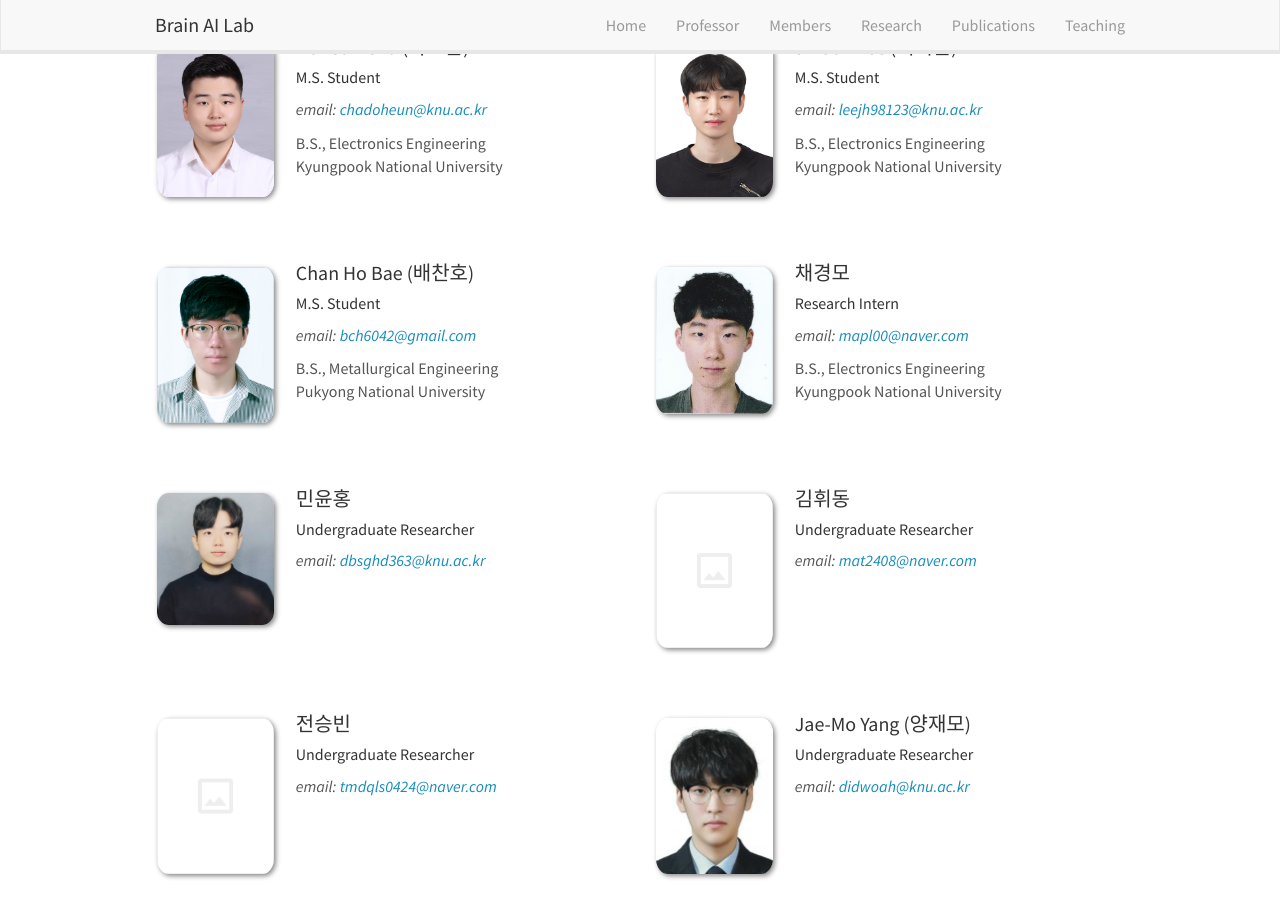
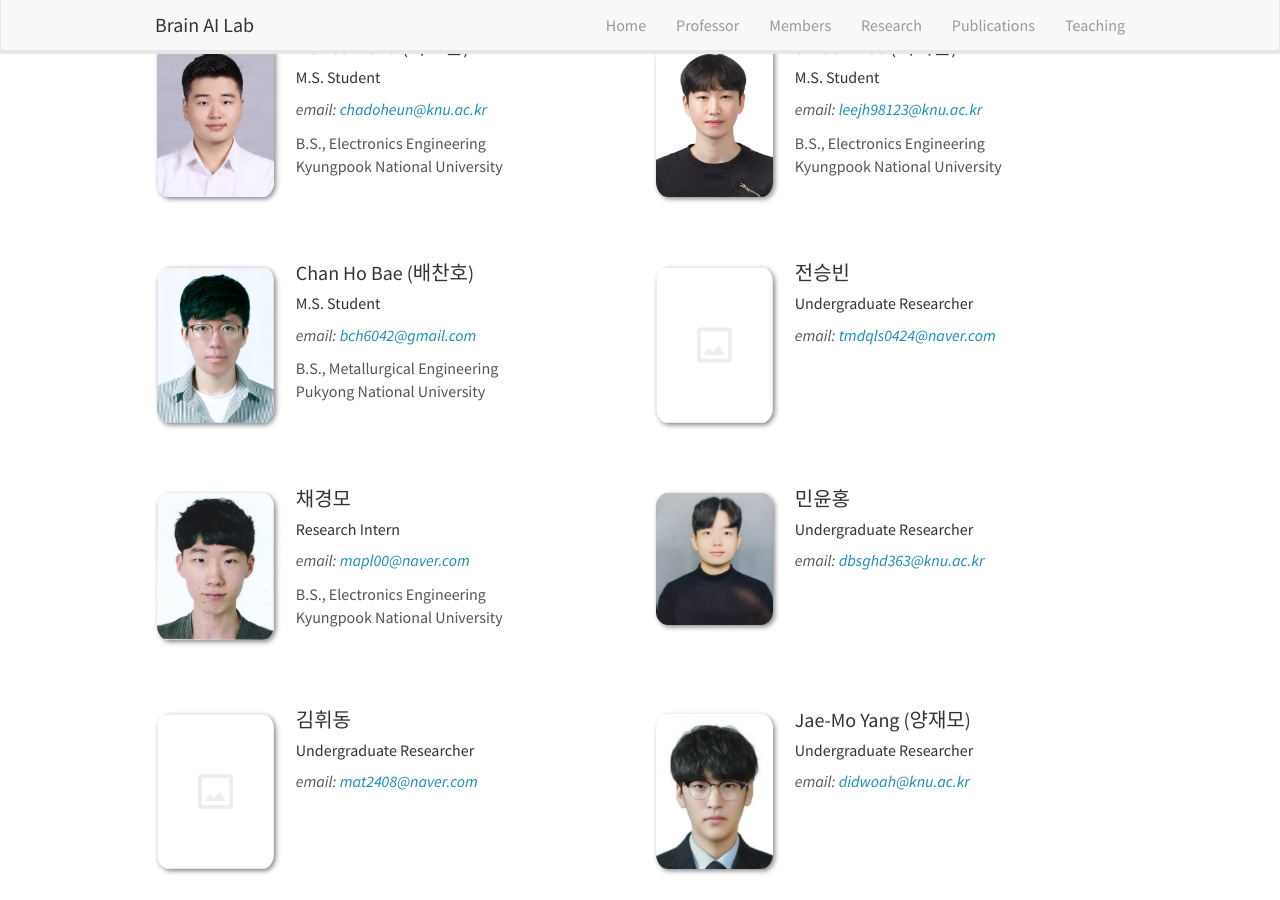
Before and after one commit to KNU-BrainAI/knu-brainai.github.io, a Jekyll site: the page built from _pages/members.md, in a window 1280 px wide and 900 px high, scrolled down 381 px. Built offline with Jekyll 4.4.1, drawn with Linux system fonts in a browser that asks for light colours; nearby versions of some CDN libraries; part of the change alters nothing that is shown.

Commit message:
Update team_members.yml

```diff
--- a/_data/team_members.yml
+++ b/_data/team_members.yml
@@ -38,6 +38,13 @@
   education1: B.S., Metallurgical Engineering
   education2: Pukyong National University
 
+- name: 전승빈
+  photo: blank.png
+  info: Undergraduate Researcher
+  email: tmdqls0424@naver.com
+  number_educ: 1
+  education1:
+
 - name: 채경모
   photo: kmchae.jpg
   info: Research Intern
@@ -57,13 +64,6 @@
   photo: blank.png
   info: Undergraduate Researcher
   email: mat2408@naver.com
-  number_educ: 1
-  education1:
-
-- name: 전승빈
-  photo: blank.png
-  info: Undergraduate Researcher
-  email: tmdqls0424@naver.com
   number_educ: 1
   education1:
 
```
